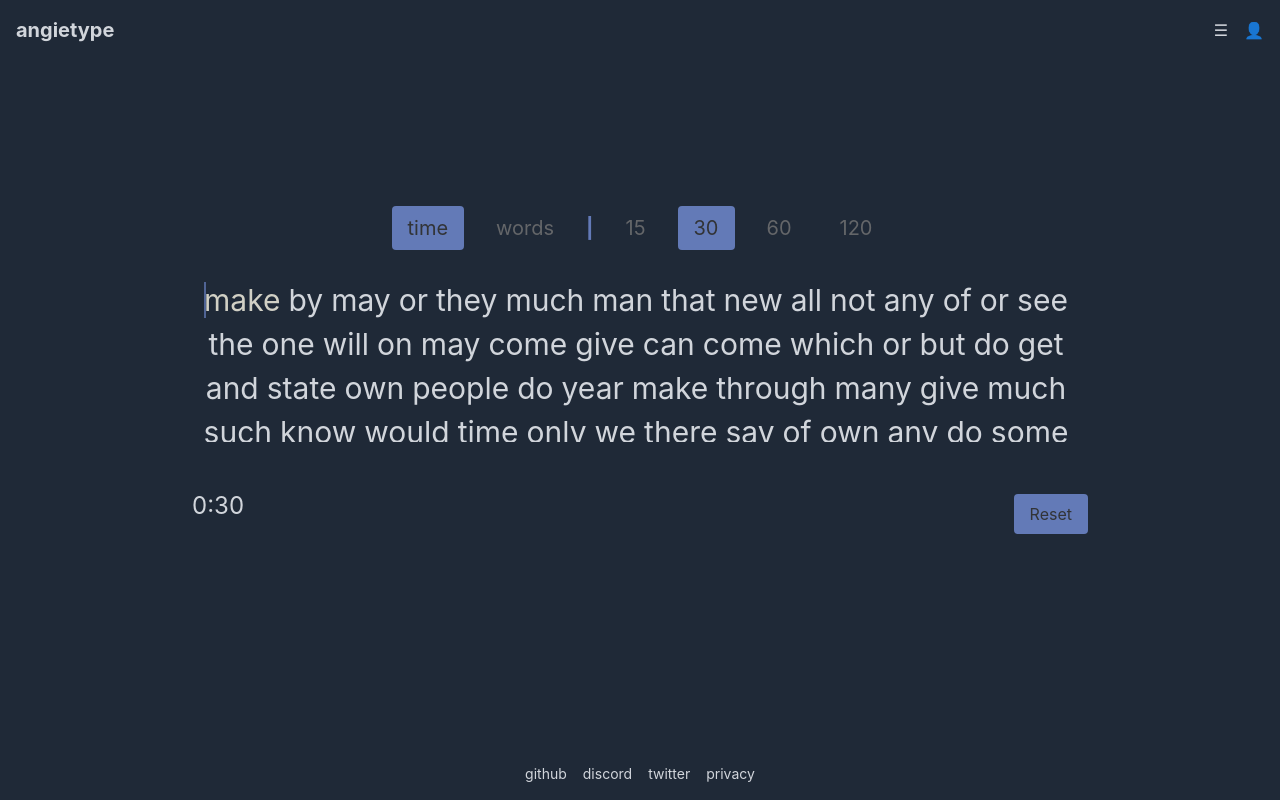
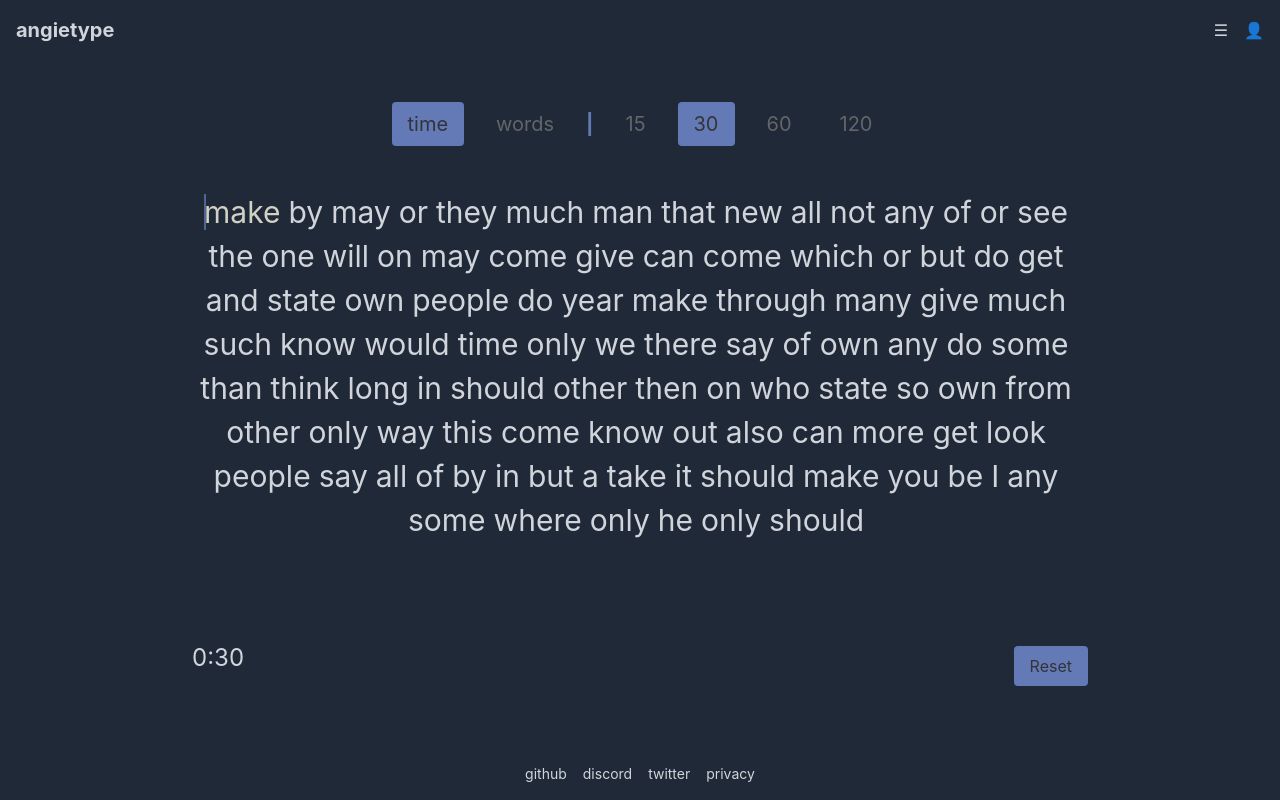
Before and after one commit to angelo-234/typing-test, a React (Create React App) app: page / in a window 1280 px wide. Built offline with nearby package versions, Linux system fonts and the light colour scheme.

Commit message:
settings fade in and out without affecting DOM - graphical changes

```diff
--- a/src/App.tsx
+++ b/src/App.tsx
@@ -8,6 +8,7 @@ const App: React.FC = () => {
   const [mode, setMode] = useState<'time' | 'words'>('time');
   const [duration, setDuration] = useState(30);
   const [primaryColor, setPrimaryColor] = useState('#637AB7');
+  const [showSidebar, setShowSidebar] = useState(false);
 
   const handleColorChange = (color: string) => {
     setPrimaryColor(color);
@@ -24,15 +25,18 @@ const App: React.FC = () => {
 
   return (
     <div className="min-h-screen bg-gray-800 text-gray-300 flex flex-col">
-      <Header />
+      <Header showSidebar={showSidebar} setShowSidebar={setShowSidebar} />
       <main className="flex-grow flex flex-col items-center justify-center">
         <TypingTest
-        mode={mode}
-        duration={duration}
-        onModeChange={setMode}
-        onDurationChange={setDuration}
-        primaryColor={primaryColor}
-        onColorChange={handleColorChange} />
+          mode={mode}
+          duration={duration}
+          onModeChange={setMode}
+          onDurationChange={setDuration}
+          primaryColor={primaryColor}
+          onColorChange={handleColorChange}
+          showSidebar={showSidebar}
+          setShowSidebar={setShowSidebar}
+        />
       </main>
       <Footer />
     </div>
--- a/src/components/Header.tsx
+++ b/src/components/Header.tsx
@@ -1,11 +1,21 @@
 import React from 'react';
 
-const Header: React.FC = () => {
+interface HeaderProps {
+  showSidebar: boolean;
+  setShowSidebar: React.Dispatch<React.SetStateAction<boolean>>;
+}
+
+const Header: React.FC<HeaderProps> = ({ showSidebar, setShowSidebar }) => {
   return (
     <header className="flex justify-between items-center p-4 text-text-secondary">
       <div className="text-text-primary font-bold text-xl">angietype</div>
       <div className="flex space-x-4">
-        <button className="hover:text-text-primary">☰</button>
+        <button
+          className="hover:text-text-primary"
+          onClick={() => setShowSidebar(!showSidebar)}
+        >
+          ☰
+        </button>
         <button className="hover:text-text-primary">👤</button>
       </div>
     </header>
--- a/src/components/Settings.tsx
+++ b/src/components/Settings.tsx
@@ -5,11 +5,12 @@ interface SettingsProps {
   duration: number;
   onModeChange: (mode: 'time' | 'words') => void;
   onDurationChange: (duration: number) => void;
+  className?: string;
 }
 
-const Settings: React.FC<SettingsProps> = ({ mode, duration, onModeChange, onDurationChange }) => {
+const Settings: React.FC<SettingsProps> = ({ mode, duration, onModeChange, onDurationChange, className = "" }) => {
   return (
-    <div className="mb-8 flex justify-center items-center space-x-4 text-xl">
+    <div className={`mb-12 flex justify-center items-center space-x-4 text-xl ${className}`}>
       <div className="flex space-x-4">
         <button
           onClick={() => onModeChange('time')}
--- a/src/components/TextDisplay.tsx
+++ b/src/components/TextDisplay.tsx
@@ -10,7 +10,7 @@ interface TextDisplayProps {
 
 const TextDisplay: React.FC<TextDisplayProps> = ({ text, currentWordIndex, currentCharIndex, typedText }) => {
   return (
-    <div className="text-3xl mb-12 text-center relative h-40 overflow-y-auto">
+    <div className="text-3xl mb-12 text-center relative">
       <div className="flex flex-wrap justify-center">
         {text.map((word, index) => (
           <Word
--- a/src/components/TypingTest.tsx
+++ b/src/components/TypingTest.tsx
@@ -13,12 +13,13 @@ interface TypingTestProps {
     onDurationChange: (duration: number) => void;
     primaryColor: string;
     onColorChange: (color: string) => void;
+    showSidebar: boolean;
+    setShowSidebar: React.Dispatch<React.SetStateAction<boolean>>
 }
 
-const TypingTest: React.FC<TypingTestProps> = ({ mode, duration, onModeChange, onDurationChange, primaryColor, onColorChange }) => {
+const TypingTest: React.FC<TypingTestProps> = ({ mode, duration, onModeChange, onDurationChange, primaryColor, onColorChange, showSidebar, setShowSidebar }) => {
     const inputRef = useRef<HTMLInputElement>(null);
     const [showSettings, setShowSettings] = useState(true);
-    const [showSidebar, setShowSidebar] = useState(false);
 
     const {
         text,
@@ -73,19 +74,25 @@ const TypingTest: React.FC<TypingTestProps> = ({ mode, duration, onModeChange, o
 
     return (
         <div className="w-full max-w-4xl mx-auto cursor-default" onClick={handleAreaClick}>
-            {showSettings && (
             <Settings
                 mode={mode}
                 duration={duration}
                 onModeChange={onModeChange}
                 onDurationChange={onDurationChange}
+                className={`transition-opacity duration-300 ${showSettings ? 'opacity-100' : 'opacity-0'}`}
             />
-            )}
             <TextDisplay
                 text={text}
                 currentWordIndex={currentWordIndex}
                 currentCharIndex={currentCharIndex}
                 typedText={typedText}
+            />
+            <TypingInput
+                ref={inputRef}
+                value={inputValue}
+                onChange={handleInputChange}
+                onSubmit={handleInputSubmit}
+                disabled={isFinished}
             />
             {!isFinished && (
                 <div className="flex justify-between items-center mb-4">
@@ -105,13 +112,6 @@ const TypingTest: React.FC<TypingTestProps> = ({ mode, duration, onModeChange, o
                     </button>
                 </div>
             )}
-            <TypingInput
-                ref={inputRef}
-                value={inputValue}
-                onChange={handleInputChange}
-                onSubmit={handleInputSubmit}
-                disabled={isFinished}
-            />
             {isFinished && (
                 <div className="mt-4 flex justify-center space-x-4">
                     <button
```
Lines whose indentation alone changed are shown as unchanged.
